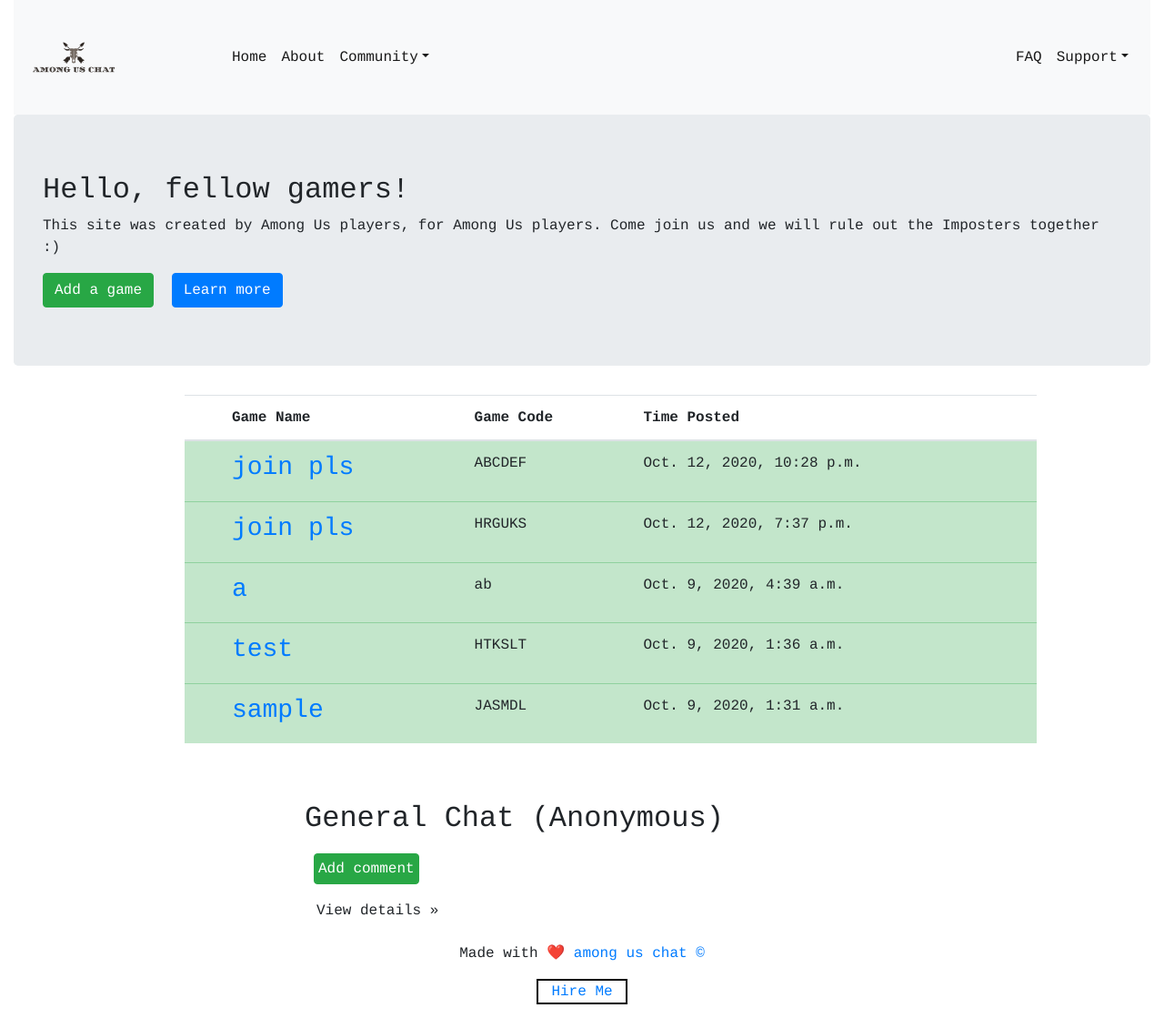
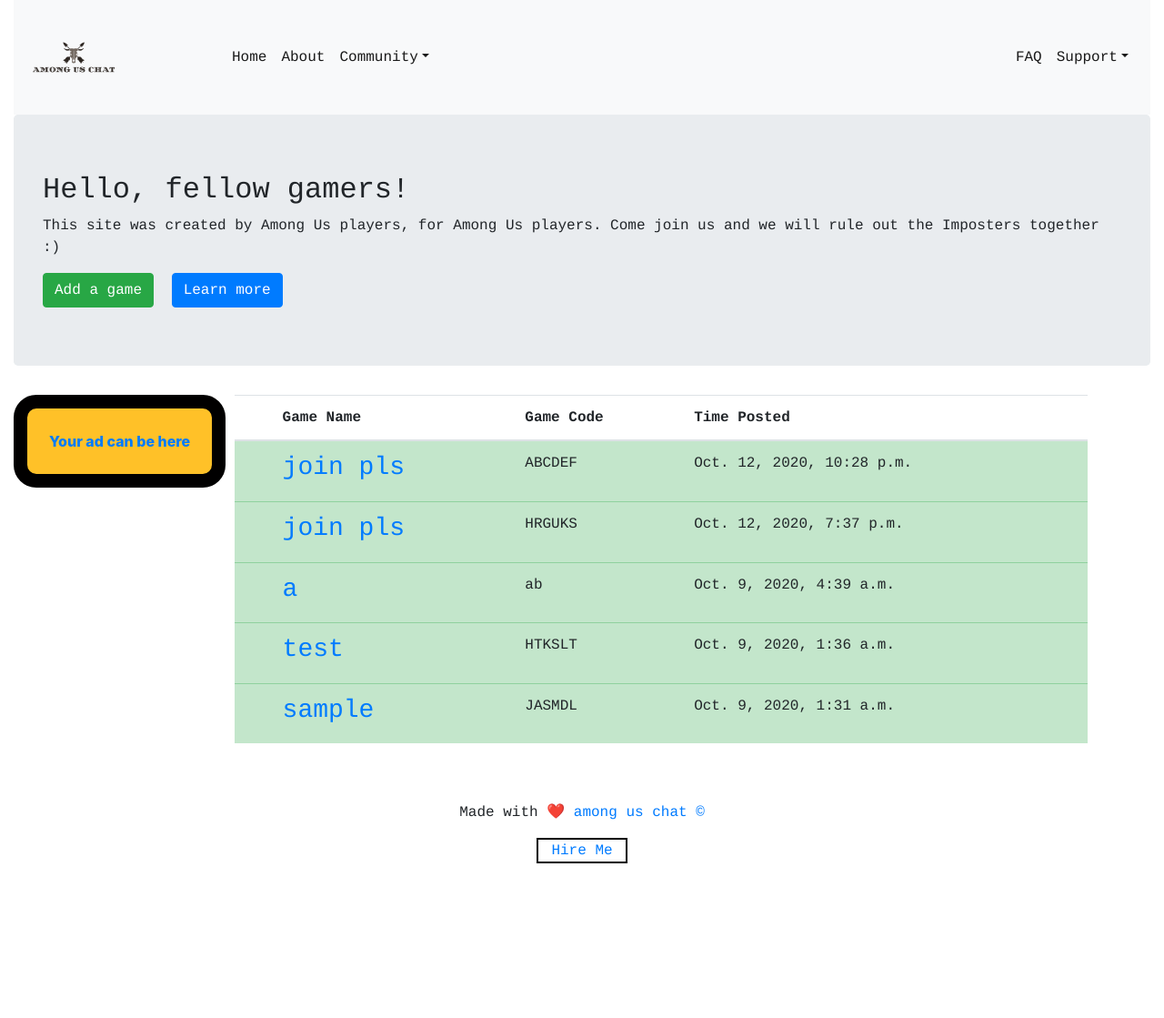
Before and after one commit to vladyslavnUA/amonguschat, a Django app: page / in a window 1280 px wide. Shown: the whole page at 91% size. After the commit the page ends 949 px from the top, so only its background shows below. Run offline with Django 3.2, Linux system fonts and the light colour scheme; data comes from the database, SQL or seed files in the repository; some libraries are stand-ins or nearby versions.

Commit message:
home page

```diff
--- a/app/templates/app/home.html
+++ b/app/templates/app/home.html
@@ -106,12 +106,31 @@
         }
 
         @media screen and (max-width: 700px){
-        .box{
-            width: 70%;
+            .box{
+                width: 70%;
+            }
+            .popup{
+                width: 70%;
+            }
         }
-        .popup{
-            width: 70%;
+        .shield {
+            /* font-size: 1.5rem; */
+            margin-right: 10px;
+            /* margin: 0 auto; */
+            float: left;
+            padding: 1.5rem;
+            background-color: #ffc128;
+            text-align: center;
+            font-weight: 800;
+            border: 15px solid #010000;
+            font-family: -apple-system, BlinkMacSystemFont, "Segoe UI", "Roboto", "Oxygen",
+                "Ubuntu", "Cantarell", "Fira Sans", "Droid Sans", "Helvetica Neue",
+                sans-serif;
+            border-radius: 25px;
         }
+        ::selection {
+            color: red;
+            background: yellow;
         }
     </style>
     <div class="container-fluid">
@@ -180,6 +199,15 @@
                         <a class="btn btn-primary btn-large" href="{% url 'about' %}" style="font-family: Courier; display:inline-block;">Learn more</a>
                     </div>
                 </div>
+                <div class="column left">
+                    <div id="app">
+                        <a href="{% url 'sponsor' %}" style="text-decoration: none;">
+                        <div class="shield has-text-black-ter" v-html="selected">
+                            Your ad can be here
+                        </div>
+                        </a>
+                    </div>
+                </div>
                 <table class="table mainone" style="margin-left: 15%; width:75%;">
                     <thead>
                         <tr>
@@ -217,7 +245,7 @@
                             <td>
                                 <p style="font-family: Courier;">{{forum.date_created}}</p>
                             </td>
-                            <div id="popup1" class="overlay">
+                            <!-- <div id="popup1" class="overlay">
                                 <div class="popup">
                                     <h2>What players are saying</h2>
                                     <a class="close" href="#">&times;</a>
@@ -225,7 +253,7 @@
 
                                     </div>
                                 </div>
-                            </div>
+                            </div> -->
                         </tr>
                         {% endfor %}
                     </tbody>
@@ -238,27 +266,6 @@
             </div>
         </div>
         <br><br>
-        <div class="row">
-            <div class="col-md-3">
-            </div>
-            <div class="col-md-6">
-                <h2>
-                    General Chat (Anonymous)
-                </h2>
-                {% for discuss in discussios %}
-
-                {% endfor %}
-                <form method="POST" action="{% url 'discussionn' %}">
-                    {% csrf_token %}
-                <button class="btn btn-success" style="width:fit-content; padding: 4px; margin:10px;">Add comment</button>
-                </form>
-                <p>
-                    <a class="btn" href="#">View details »</a>
-                </p>
-            </div>
-            <div class="col-md-3">
-            </div>
-        </div>
     </div>
     <footer class="container-fluid text-center">
         </a>
```
